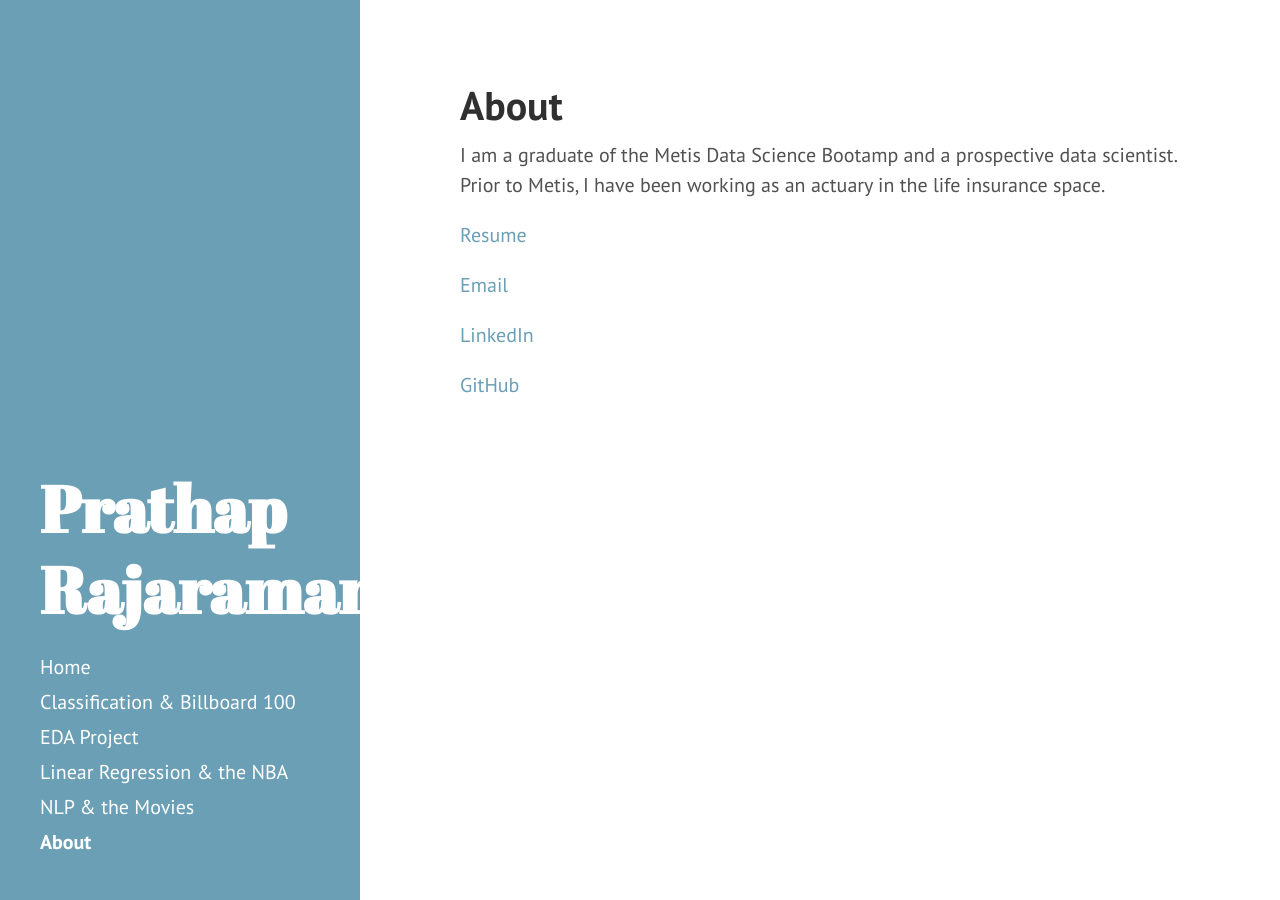
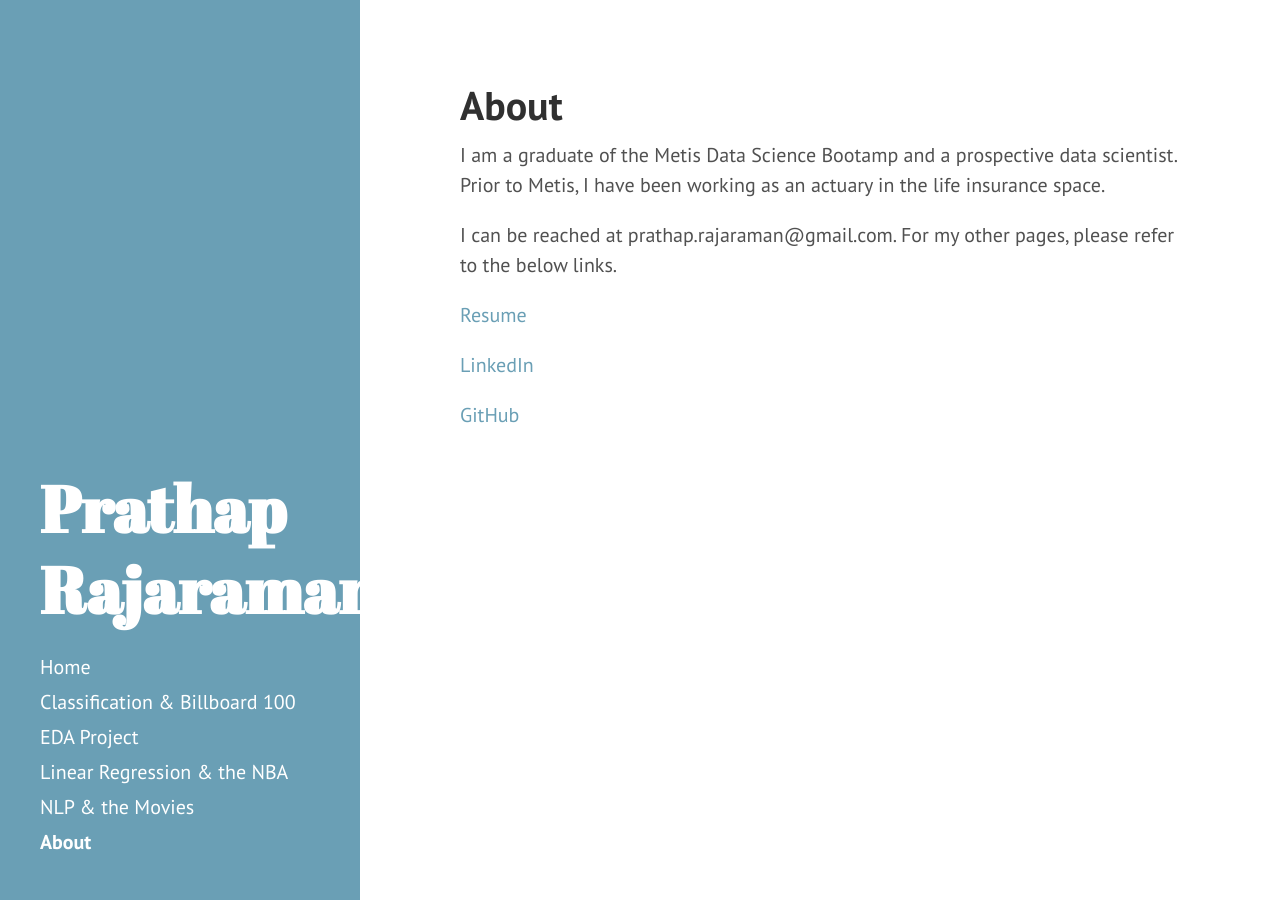
Before and after one commit to prathapr91/prathapr91.github.io, a Jekyll site: the page built from about.md, in a window 1280 px wide. Built offline with Jekyll 4.4.1, drawn with Linux system fonts in a browser that asks for light colours; Markdown is read by kramdown in place of the engine named in the settings.

Commit message:
Add files via upload

```diff
--- a/about.md
+++ b/about.md
@@ -7,9 +7,11 @@ I am a graduate of the Metis Data Science Bootamp and a prospective data scienti
 
 
 
+I can be reached at prathap.rajaraman@gmail.com. For my other pages, please refer to the below links.
+
+
+
 [Resume](https://drive.google.com/file/d/1SzwcH_vVlvaDO2Vi3eyA2XDWX9n15Fx2/view?usp=sharing)
-
-[Email](prathap.rajaraman@gmail.com)
 
 [LinkedIn](https://www.linkedin.com/in/prathaprajaraman/)
 
```
